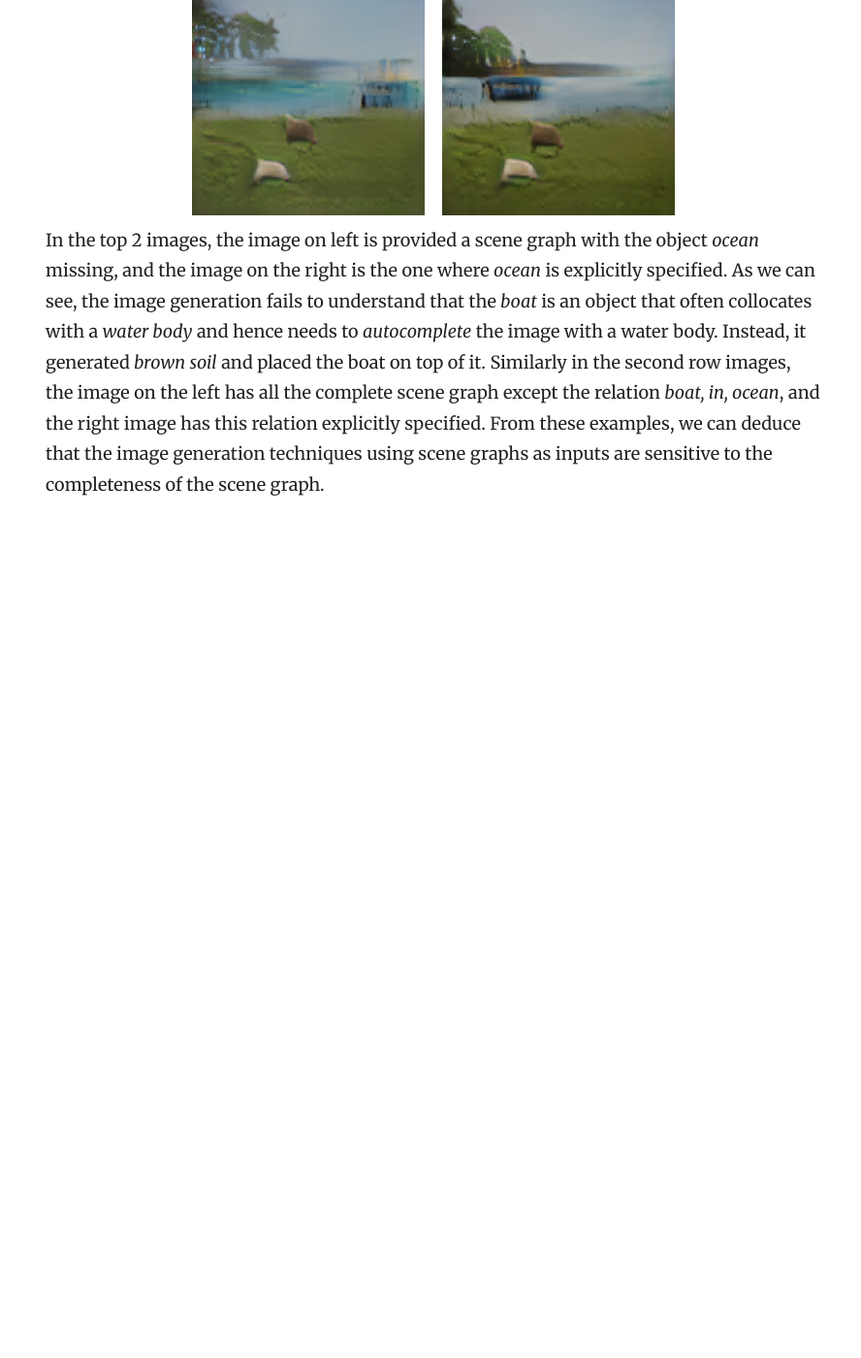
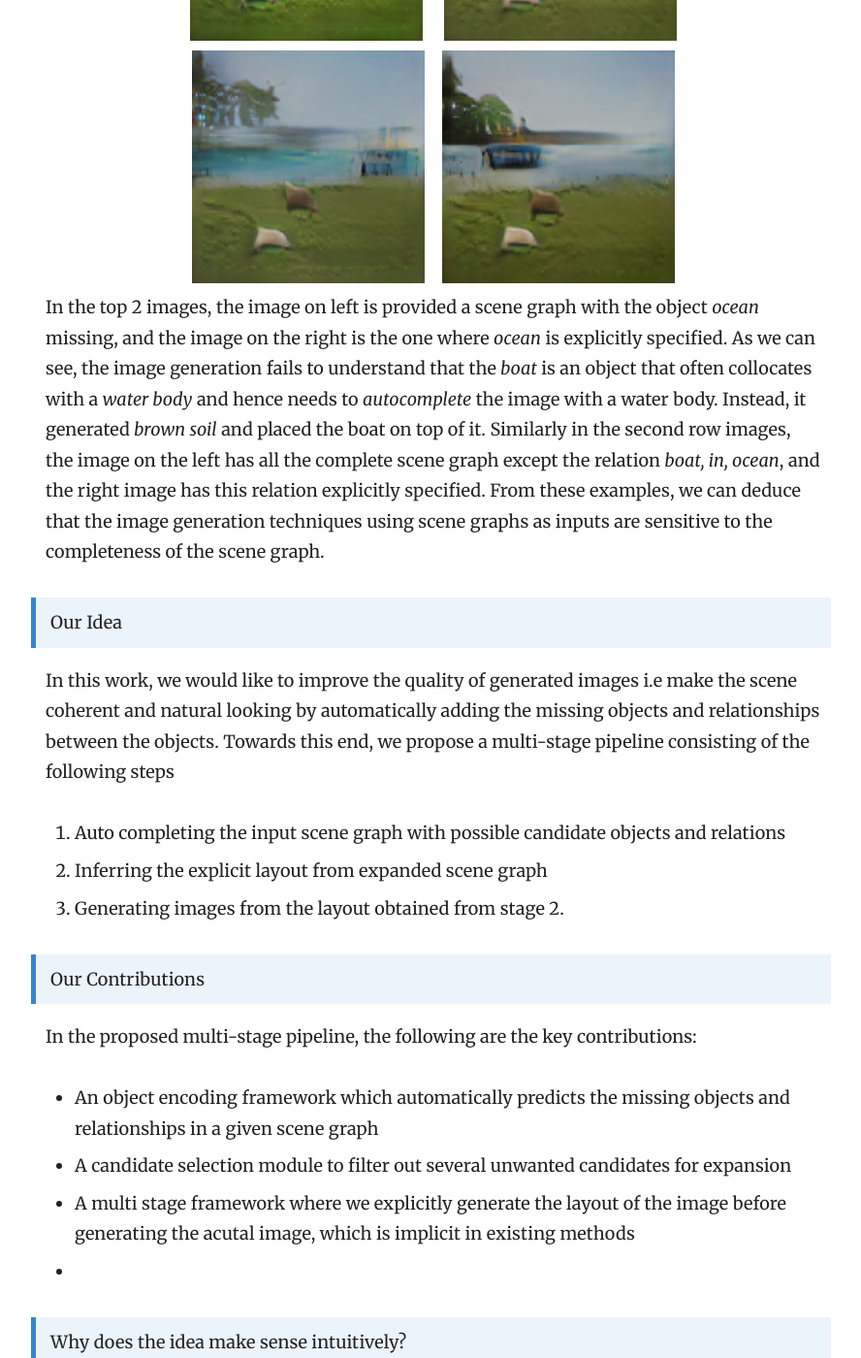
Before and after one commit to bhanu77prakash/scene-edit.github.io, a Jekyll site: the page built from _docs/Introduction.md, in a window 1280 px wide and 1400 px high, scrolled down 2127 px. Shown: the whole window at 97% size, without its empty margins (343-1231 px from the left). Built offline with Jekyll 4.4.1, drawn with Linux system fonts in a browser that asks for light colours; before the commit the page ends 2694 px from its top, so only the background shows below that; some of the changed text lies outside the part shown.

Commit message:
updated website

```diff
--- a/_docs/Introduction.md
+++ b/_docs/Introduction.md
@@ -3,6 +3,7 @@ title: Introduction
 category:
 order: 1
 ---
+> Our Idea and intuition behind it
 
 Generating images from Scene Graphs is a challenging image generation task, where one wishes to convert a structural information about a scene into an image. In an example provided in the work by Johnson et al. [[sg2im]](https://arxiv.org/pdf/1804.01622.pdf),
 <center>
@@ -29,3 +30,22 @@ In almost all of these tasks, the inherent assumption is that the user provides
 <img src="../images/boat_on_ocean.png" alt="example" style="width:240px;"/><br>
 </center>
 In the top 2 images, the image on left is provided a scene graph with the object *ocean* missing, and the image on the right is the one where *ocean* is explicitly specified. As we can see, the image generation fails to understand that the *boat* is an object that often collocates with a *water body* and hence needs to *autocomplete* the image with a water body. Instead, it generated *brown soil* and placed the boat on top of it. Similarly in the second row images, the image on the left has all the complete scene graph except the relation *boat, in, ocean*, and the right image has this relation explicitly specified. From these examples, we can deduce that the image generation techniques using scene graphs as inputs are sensitive to the completeness of the scene graph.
+
+> Our Idea
+
+In this work, we would like to improve the quality of generated images i.e make the scene coherent and natural looking by automatically adding the missing objects and relationships between the objects. Towards this end, we propose a multi-stage pipeline consisting of the following steps
+1. Auto completing the input scene graph with possible candidate objects and relations
+2. Inferring the explicit layout from expanded scene graph
+3. Generating images from the layout obtained from stage 2.
+
+> Our Contributions
+
+In the proposed multi-stage pipeline, the following are the key contributions:
+- An object encoding framework which automatically predicts the missing objects and relationships in a given scene graph
+- A candidate selection module to filter out several unwanted candidates for expansion
+- A multi stage framework where we explicitly generate the layout of the image before generating the acutal image, which is implicit in existing methods
+-
+
+> Why does the idea make sense intuitively?
+
+In an example scene graph, say if we have a scene graph corresponding to two people camping in the forest. Say if the users want to add a node that has a boat near their tent, then just a simple addition of this new node would make the scene unnatural as there is no mention of any water body/coast in the current setting. However, based on the previous scene graphs we have seen, we can easily infer that all instances of boats also had a stream of river/ some other water body nearby, hence that should be added to the scene graph in addition to the boat. Now, when we use this updated scene graph for image generation, the output would most likely be more natural as the simple boat addition scenegraph. We are trying to use the information of what occurs in nature (which is captured by the human-created scene graphs we have) to guide the scene graph manipulation process and eventually the image generation flow.
```
